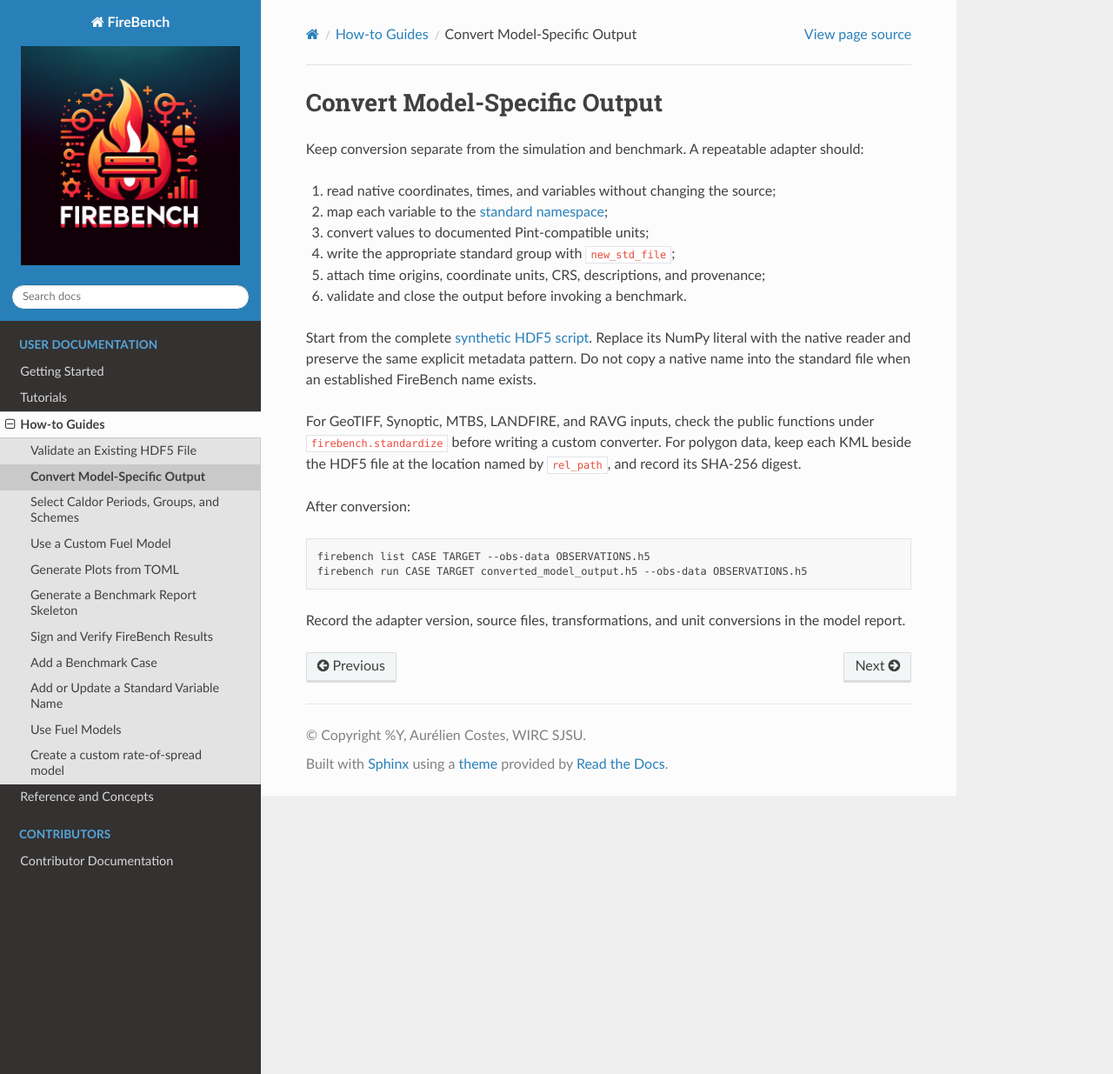
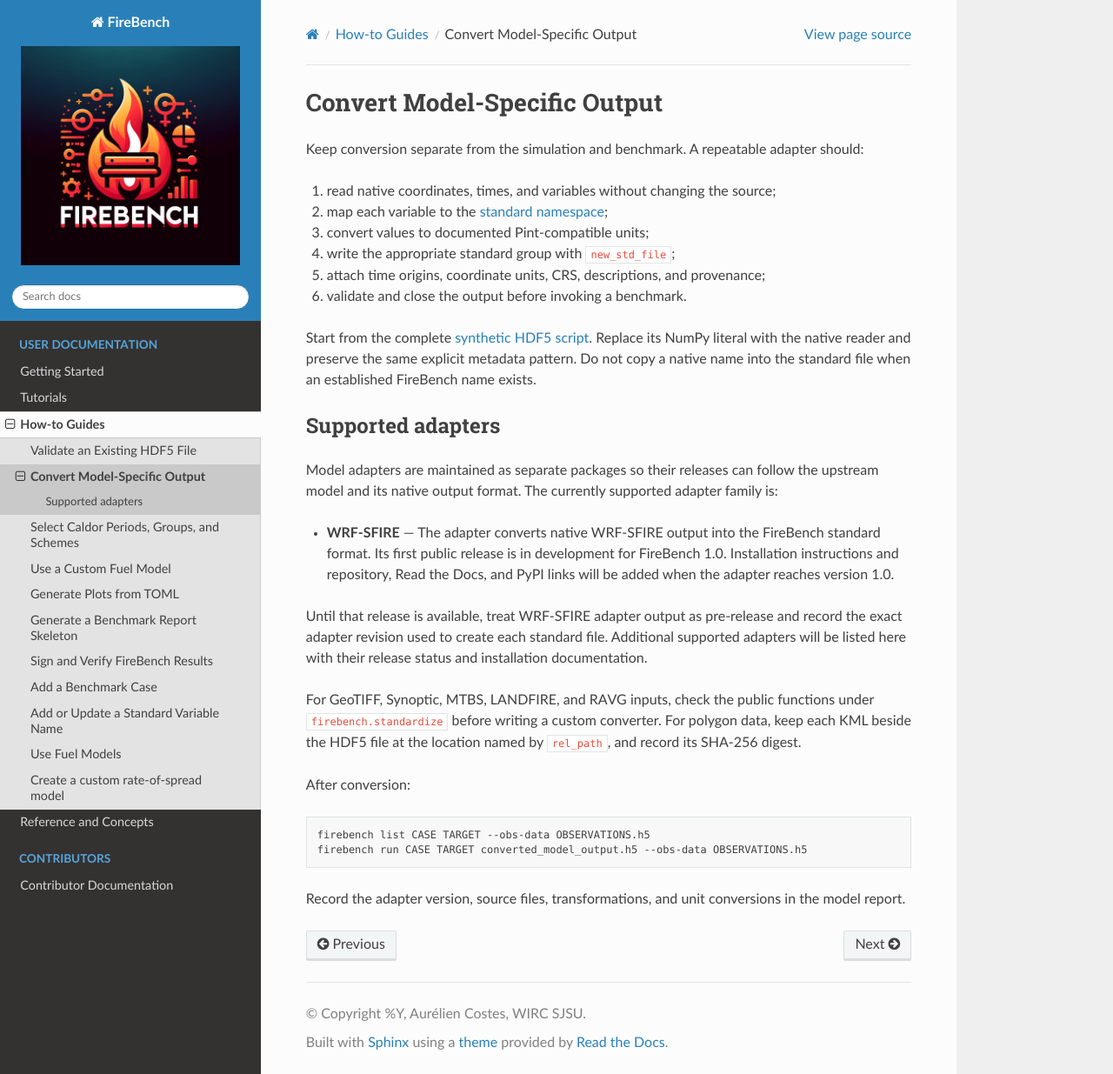
Before and after one commit to wirc-sjsu/firebench, a Sphinx documentation site: the page built from docs/how_to/convert_model_output.md, in a window 1280 px wide and 1235 px high. Shown: the whole window at 87% size. Built offline with Sphinx 7.4.7 and the Read the Docs theme 3.1.0, drawn with Linux system fonts in a browser that asks for light colours.

Commit message:
document planned WRF-SFIRE adapter support

```diff
--- a/docs/how_to/convert_model_output.md
+++ b/docs/how_to/convert_model_output.md
@@ -13,6 +13,19 @@
 NumPy literal with the native reader and preserve the same explicit metadata pattern. Do not copy a
 native name into the standard file when an established FireBench name exists.
 
+## Supported adapters
+
+Model adapters are maintained as separate packages so their releases can follow the upstream model
+and its native output format. The currently supported adapter family is:
+
+- **WRF-SFIRE** — The adapter converts native WRF-SFIRE output into the FireBench standard format.
+  Its first public release is in development for FireBench 1.0. Installation instructions and
+  repository, Read the Docs, and PyPI links will be added when the adapter reaches version 1.0.
+
+Until that release is available, treat WRF-SFIRE adapter output as pre-release and record the exact
+adapter revision used to create each standard file. Additional supported adapters will be listed
+here with their release status and installation documentation.
+
 For GeoTIFF, Synoptic, MTBS, LANDFIRE, and RAVG inputs, check the public functions under
 `firebench.standardize` before writing a custom converter. For polygon data, keep each KML beside
 the HDF5 file at the location named by `rel_path`, and record its SHA-256 digest.
```
Also changed, not shown: CHANGELOG.md (+2 -0 lines), docs/changelog.md (+2 -0 lines).
